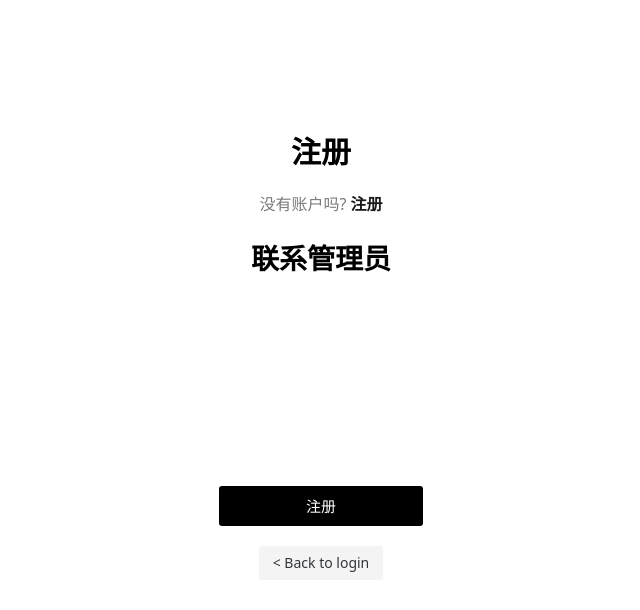
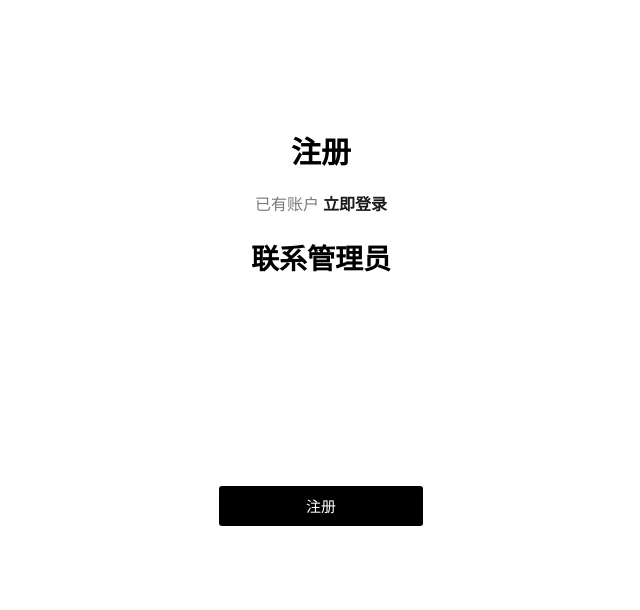
Before and after one commit to TrentonLi/FlexiManage, a Vue app in the folder frontend/: page /signUp in a window 1280 px wide. Shown: the top 610 px of the page, without its empty margins (319-959 px from the left). Built offline with nearby package versions, Linux system fonts and the light colour scheme.

Commit message:
perf👌: 优化注册页面文字提示

```diff
--- a/frontend/src/SignIn/Layout.vue
+++ b/frontend/src/SignIn/Layout.vue
@@ -1,25 +1,25 @@
 <!--
  * @Author: TrentonLi
  * @Date: 2025/2/7
- * @LastEditors: TrentonLi
+ * @LastEditors: 赵恩来
  * @Description: 登录或注册Layout
  -->
 <script setup lang="ts">
 	import Back from "../components/Back.tsx";
-import {useRoute} from "vue-router";
+	import { useRoute } from "vue-router";
 
-const route = useRoute()
-const {title, desc, btnText} = defineProps<{
-  title: String,
-  desc: String,
-  btnText: String,
-}>()
+	const route = useRoute();
+	const { title, desc, btnText } = defineProps<{
+		title: String;
+		desc: String;
+		btnText: String;
+	}>();
 	const emits = defineEmits<{
-  (e: btnHandle): void
-  (e: descClick, v: Event): void
-}>()
-const handle = () => emits('btnHandle')
-const descClick = (e: Event) => emits('descClick', e)
+		(e: btnHandle): void;
+		(e: descClick, v: Event): void;
+	}>();
+	const handle = () => emits("btnHandle");
+	const descClick = (e: Event) => emits("descClick", e);
 </script>
 
 <template>
@@ -31,19 +31,13 @@ const descClick = (e: Event) => emits('descClick', e)
 		<!--  插槽-->
 		<slot></slot>
 		<!--  确认按钮-->
-    <NButton
-        style="width: 80%"
-        color="#000"
-        size="large"
-        type="info"
-        @click="handle"
-    >
+		<NButton style="width: 80%" color="#000" size="large" type="info" @click="handle">
 			{{ btnText }}
 		</NButton>
 		<!--返回按钮-->
-    <div v-if="route.path === '/signUp'" class="backBox">
+		<!-- <div v-if="route.path === '/signUp'" class="backBox">
       <Back :btnText="'< Back to login'"/>
-    </div>
+    </div> -->
 	</div>
 </template>
 
--- a/frontend/src/SignIn/signIn.vue
+++ b/frontend/src/SignIn/signIn.vue
@@ -1,7 +1,7 @@
 <!--
  * @Author: TrentonLi
  * @Date: 2025/2/7
- * @LastEditors: TrentonLi
+ * @LastEditors: 赵恩来
  * @Description: 登录页面
  -->
 <script setup lang="ts">
@@ -15,7 +15,7 @@ const router = useRouter()
 const useStore = useUserStore()
 const message = useMessage()
 
-const desText = `没有账户吗? <span style="font-weight: bold;color: #1a1a1a">注册</span>`
+const desText = `已有账户 <span style="font-weight: bold;color: #1a1a1a">立即登录</span>`
 
 const formRef = ref<FormInst | null>(null)
 
@@ -52,7 +52,7 @@ const Login = () => {
 }
 const toSignUp = (e: Event) => {
   if ((e.target as HTMLElement)?.tagName === 'SPAN') {
-    router.push('/signUp');
+    router.back();
   }
 }
 const ForgetPass = () =>{
--- a/frontend/src/components/Back.tsx
+++ b/frontend/src/components/Back.tsx
@@ -14,6 +14,10 @@ export default defineComponent({
       btnText:{
         type: String,
         default: 'Back'
+      },
+    type: {
+        type: String,
+        default: undefined
       }
     },
     setup(props) {
@@ -28,7 +32,7 @@ export default defineComponent({
         };
 
         return () => (
-            <NButton strong secondary onClick={goBack}>
+            <NButton strong secondary onClick={goBack} type={props.type}>
                 {props.btnText}
             </NButton>
         );
--- a/frontend/vite.config.ts
+++ b/frontend/vite.config.ts
@@ -1,3 +1,10 @@
+/*
+ * @Author: 赵恩来
+ * @Date: 2025-02-07 16:51:57
+ * @LastEditors: 赵恩来
+ * @LastEditTime: 2025-02-19 09:58:59
+ * @Description:
+ */
 import { defineConfig } from "vite";
 import vue from "@vitejs/plugin-vue";
 import vueJsx from "@vitejs/plugin-vue-jsx";
@@ -5,6 +12,7 @@ import vueJsx from "@vitejs/plugin-vue-jsx";
 // https://vite.dev/config/
 export default defineConfig({
 	server: {
+		port:8081,
 		proxy: {
 			"/api": {
 				target: "http://localhost:8080", // 后端服务地址及端口
```
Also changed, not shown: package.json (+6 -5 lines), frontend/.eslintrc.js (added), 1 other file (tests, documents, lock files or other folders). Lines whose indentation alone changed are shown as unchanged.
